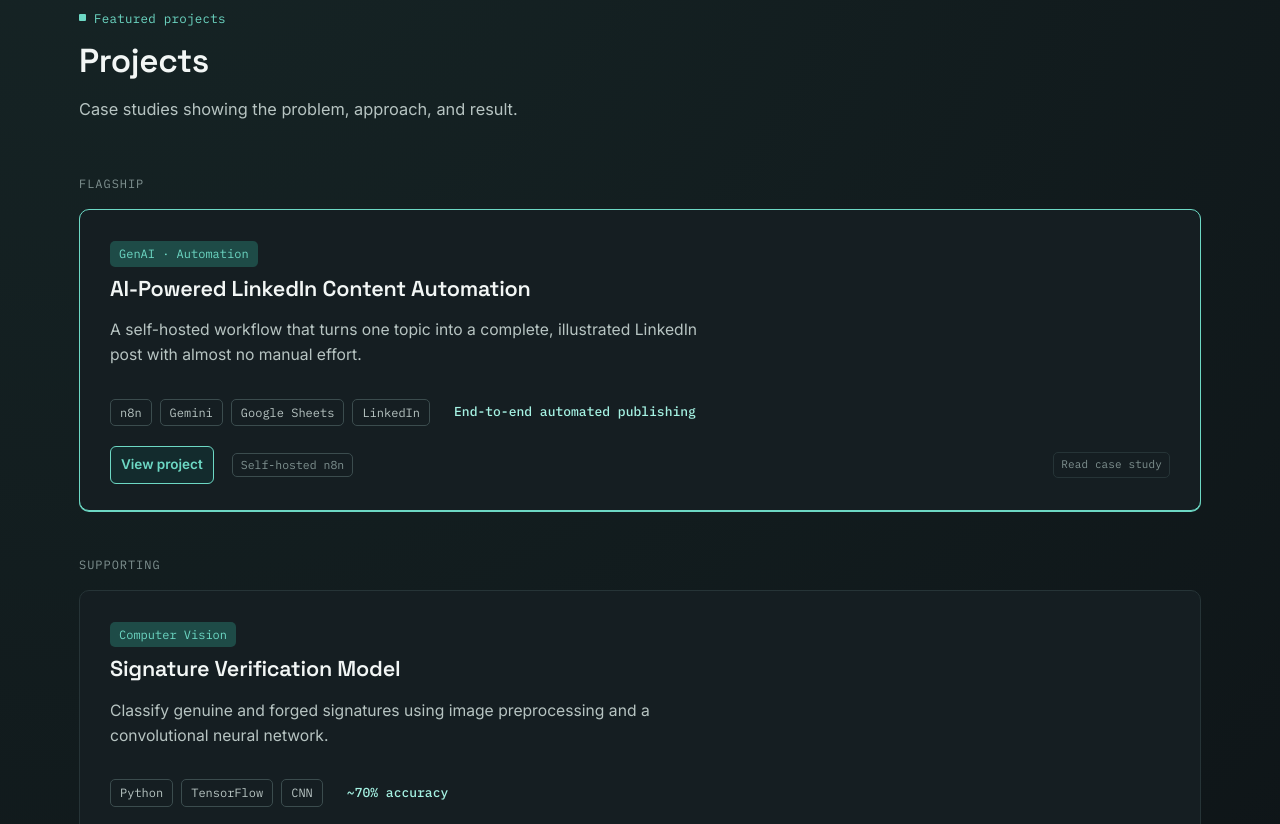
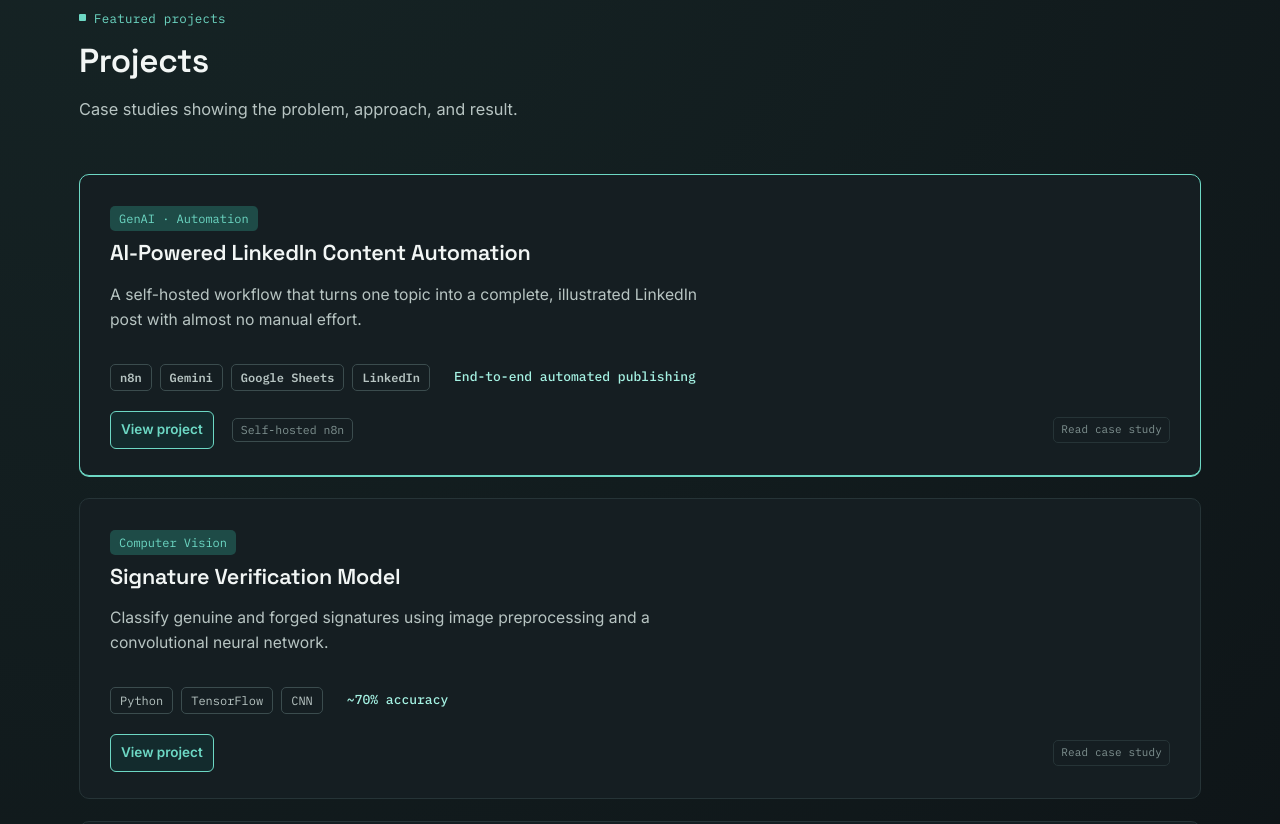
Before and after one commit to PiyushVerma2026/PORTFOLIO, a website: page index.html in a window 1280 px wide. Shown: the part 883-1707 px from the top of the page. Drawn offline with Linux system fonts and the light colour scheme.

Commit message:
Refine project presentation

```diff
--- a/index.html
+++ b/index.html
@@ -353,6 +353,7 @@
     padding:3px 9px;
     border-radius:5px;
   }
+  .workflow-skill{font-weight:600;}
   .result-chip{
     font-family:var(--font-mono);
     font-size:13px;
@@ -753,8 +754,6 @@
         <p>Case studies showing the problem, approach, and result.</p>
       </div>
 
-      <!-- Flagship project -->
-      <div class="project-tier-label reveal">Flagship</div>
       <details class="project-card flagship reveal">
         <summary class="project-summary">
           <div class="project-top">
@@ -766,10 +765,10 @@
           </div>
           <div class="project-meta-row">
             <div class="tag-row">
-              <span class="tag">n8n</span>
-              <span class="tag">Gemini</span>
-              <span class="tag">Google Sheets</span>
-              <span class="tag">LinkedIn</span>
+              <span class="tag workflow-skill">n8n</span>
+              <span class="tag workflow-skill">Gemini</span>
+              <span class="tag workflow-skill">Google Sheets</span>
+              <span class="tag workflow-skill">LinkedIn</span>
             </div>
             <span class="result-chip">End-to-end automated publishing</span>
           </div>
@@ -893,9 +892,6 @@
         </div>
       </details>
 
-      <!-- Supporting projects -->
-      <div class="project-tier-label reveal" style="margin-top:44px;">Supporting</div>
-
       <details class="project-card reveal">
         <summary class="project-summary">
           <div class="project-top">
@@ -997,8 +993,6 @@
         </div>
       </details>
 
-      <!-- Experimental -->
-      <div class="project-tier-label reveal" style="margin-top:44px;">Experimental</div>
       <details class="project-card reveal">
         <summary class="project-summary">
           <div class="project-top">
@@ -1057,7 +1051,10 @@
             <div class="tag-row"><span class="tag">Excel</span><span class="tag">Power BI</span><span class="tag">Data cleaning</span></div>
             <span class="result-chip">Interactive attrition insights</span>
           </div>
-          <div class="project-links"><span class="expand-hint"><span class="txt"></span></span></div>
+          <div class="project-links">
+            <a href="https://www.linkedin.com/posts/piyush-verma-b955bb273_dataanalytics-powerbi-hranalytics-activity-7199730688227500032-vIXD?utm_source=share&amp;utm_medium=member_desktop&amp;rcm=ACoAAELUt-EBtwY1mYNeQR6382JC_KsWOjk_SYk" target="_blank" rel="noopener noreferrer">View project</a>
+            <span class="expand-hint"><span class="txt"></span></span>
+          </div>
         </summary>
         <div class="case-study">
           <div class="cs-block"><div class="cs-num">01 — Problem & preparation</div><p>Turned employee data into a clear view of attrition patterns for HR teams. Cleaned and prepared the source data in Excel before building the dashboard.</p></div>
```
